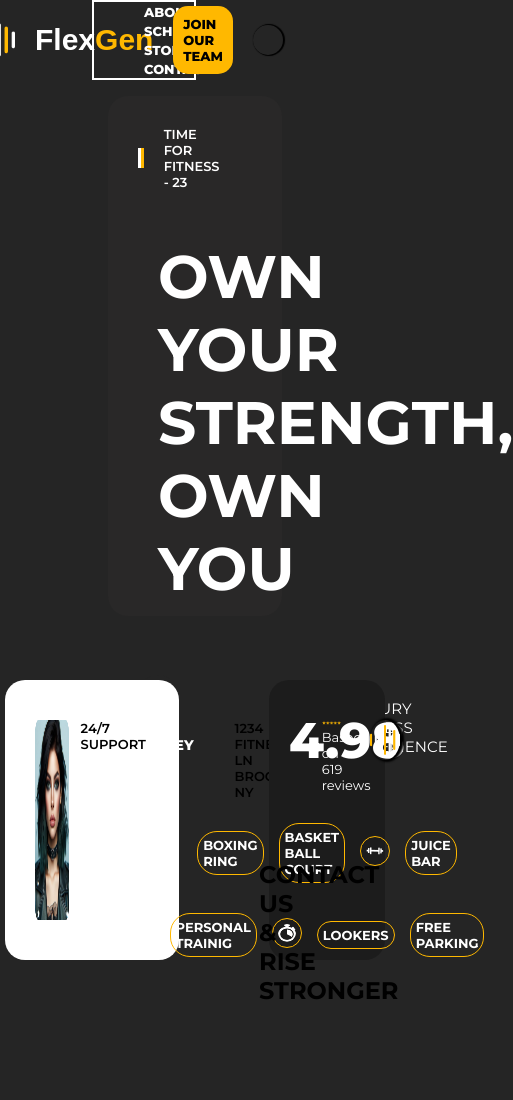
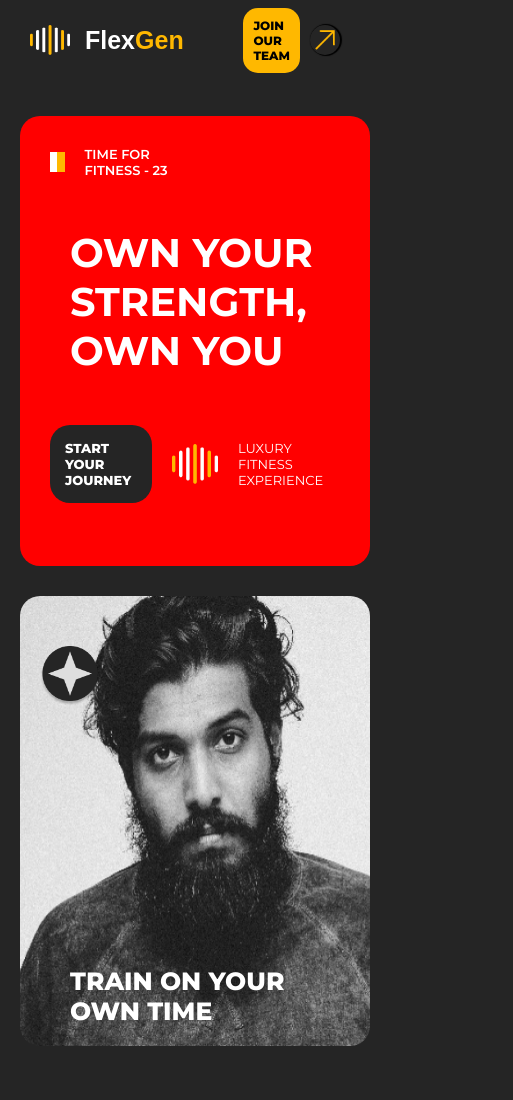
Before and after one commit to Skylark355/Project-Flexgen, a plain HTML site: page index.html in a window 390 px wide. Shown: the top 1100 px of the page, 513 px wide, since content can reach past the window. Before the commit the page ends 1005 px from the top, so only its background shows below. Drawn offline with Linux system fonts and the light colour scheme; a web font is replaced by a local one.

Commit message:
Working on responsiveness

```diff
--- a/style.css
+++ b/style.css
@@ -76,6 +76,10 @@ body {
   font-weight: 800;
 }
 
+.navbar ul li a:hover {
+  color: #ffb800;
+}
+
 .cta {
   display: flex;
   align-items: center;
@@ -92,6 +96,7 @@ body {
   font-size: 13px;
   font-weight: 800;
   border-radius: 15px;
+  cursor: pointer;
 }
 
 .cta .image {
@@ -102,6 +107,7 @@ body {
   padding: 15px;
   border-radius: 50%;
   box-shadow: 1px 0px 1px 1px black;
+  cursor: pointer;
 }
 
 .cta .image img {
@@ -290,7 +296,7 @@ body {
 }
 
 .left-top p {
-  width: 30%;
+  width: 40%;
   font-size: 13px;
   font-weight: 600;
   text-transform: uppercase;
@@ -310,7 +316,7 @@ body {
   text-transform: uppercase;
   font-size: 13px;
   font-weight: 600;
-  margin-left: 50px;
+  /* margin-left: 30px; */
 }
 
 .left h2 {
@@ -404,39 +410,239 @@ body {
 /* media queries  */
 
 @media (min-width: 320px) and (max-width: 480px) {
-  .navbar ul {
+  .hero {
     display: block;
-    width: 10%;
-    border: 2px solid white;
+    padding: 20px;
+  }
+
+    .logo {
+    display: flex;
+    align-items: center;
+    width: 50%;
+    /* border: 2px solid white; */
+    justify-content: center;
+    gap: 15px;
+  }
+
+  .logo h1 {
+    font-size: 25px;
+  }
+
+  .logo span {
+    color: #ffb800;
+    font-size: 25px;
+  }
+
+  .logo img {
+    width: 40px;
+    height: 30px;
   }
 
   .navbar ul li a {
     color: white;
+    font-size: 12px;
+    display: none;
+  }
+
+  .navbar ul {
+    width: 90px;
+    display: block;
+    /* margin-top: 20px; */
+    /* border: 2px solid white; */
+    padding: 0px;
+    margin-left: 10px;
   }
 
   .cta {
-    /* display: none; */
+    margin-left: 20px;
+    gap: 10px;
   }
 
   .cta p {
     padding: 10px;
+    font-size: 12px;
+  }
+
+  .cta .image {
+    display: flex;
+    align-items: center;
+    justify-content: center;
+    width: 30px;
+    height: 30px;
+    padding: 15px;
+    border-radius: 50%;
+    box-shadow: 1px 0px 1px 1px black;
+    cursor: pointer;
+  }
+
+  .cta .image img {
+    width: 20px;
+    height: 20px;
+    /* border: 2px solid white; */
+  }
+
+  .first {
+    width: 100%;
+    background-color: red;
+    height: 450px;
+    padding: 30px;
+    color: white;
+    border-radius: 20px;
+  }
+
+  .hero-text {
+    font-size: 40px;
+    width: 100%;
+    padding: 0 20px;
+    margin-bottom: 50px;
+  }
+
+  .hero-div {
+    display: flex;
+    width: 100%;
+    gap: 20px;
+    align-items: center;
+  }
+
+  .hero-btn {
+    width: 35%;
+    border-radius: 20px;
+    display: flex;
+    justify-content: center;
+    font-weight: 800;
+    padding: 15px 15px;
+    font-size: 13px;
+    align-items: center;
+    background-color: #252525;
+  }
+
+  .hero-watermark {
+    display: flex;
+    width: 40%;
+    gap: 20px;
+    text-transform: uppercase;
+    align-items: center;
+    font-size: 13px;
+  }
+  .hero-watermark img {
+    width: 50px;
+    height: 40px;
   }
 
   .second {
+    width: 100%;
+    /* background-color: red; */
+    height: 450px;
+    margin-top: 30px;
+    color: white;
+    border-radius: 20px;
+  }
+
+  .second .main-img {
+    width: 100%;
+    height: 100%;
+    border-radius: 20px;
+  }
+  .second .second-img {
+    height: 60px;
+    position: absolute;
+    width: 60px;
+    left: 20px;
+    top: 50px;
+  }
+  .second h2 {
+    position: absolute;
+    bottom: 20px;
+    left: 50px;
+    font-size: 25px;
+    width: 70%;
+    font-weight: 800;
+    color: white;
+  }
+
+  .bottom {
+    display: block;
+  }
+
+  .left {
+    width: 100%;
+    background-color: white;
+    height: 280px;
+    color: black;
+    border-radius: 20px;
+    padding: 30px;
+  }
+
+  .left1 {
+    display: flex;
+    width: 100%;
+  }
+
+  .left1-image {
+    /* border: 2px solid black; */
+    width: 40%;
+    height: 200px;
+    display: flex;
+    align-items: center;
+  }
+
+  .left1-image img {
+    width: 75%;
+    height: 100%;
+    z-index: 999;
+  }
+
+  .left1-image p {
+    width: 50px;
+    height: 80%;
+    border-radius: 20px;
+    position: relative;
+    right: 30px;
+    /* z-index: -111; */
+    background-color: black;
+  }
+
+  .left-top {
+    display: flex;
+    width: 70%;
+    height: fit-content;
+    gap: 80px;
+  }
+
+  .left-top p {
+    width: 40%;
+    font-size: 13px;
+    font-weight: 600;
+    text-transform: uppercase;
+  }
+
+  .left-middle {
+    width: 60%;
+    display: flex;
+  }
+
+  .left-middle img {
+    width: 40px;
+    height: 40px;
+  }
+
+  .left-middle h3 {
+    text-transform: uppercase;
+    font-size: 13px;
+    font-weight: 600;
+    /* margin-left: 30px; */
+  }
+
+  .left h2 {
+    position: relative;
+    bottom: 60px;
+    left: 14rem;
+    text-transform: uppercase;
+    width: 50%;
+
+  }
+
+  .info2 {
     display: none;
   }
 }
-
-@media (min-width: 1281px) {
-  .info2-bottom {
-    gap: 35px;
-  }
-
-  .info2-bottom h2 {
-    font-size: 11px;
-    border: 1px solid #ffb800;
-    padding: 5px;
-    border-radius: 20px;
-    text-transform: uppercase;
-  }
-}
```
